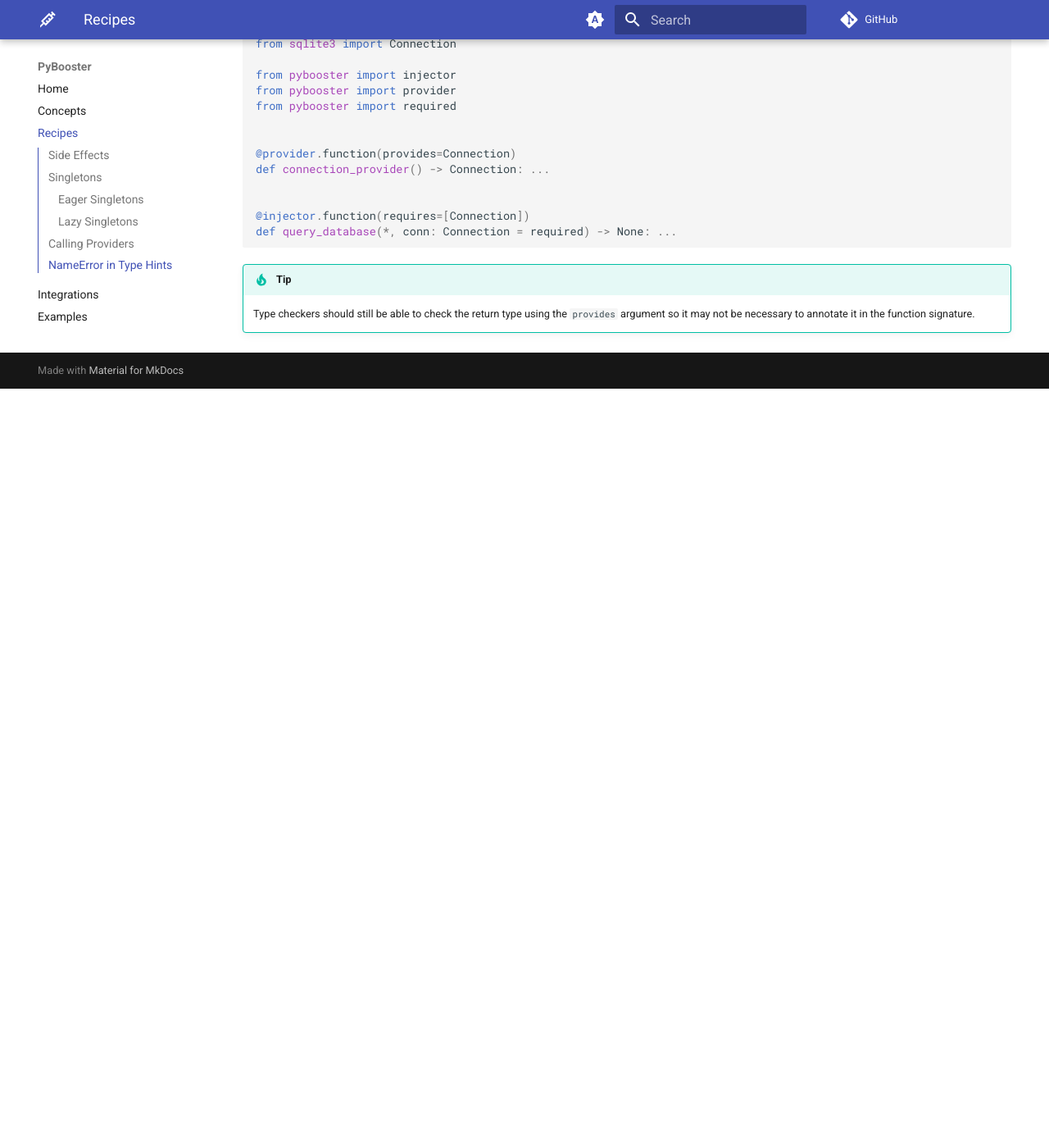
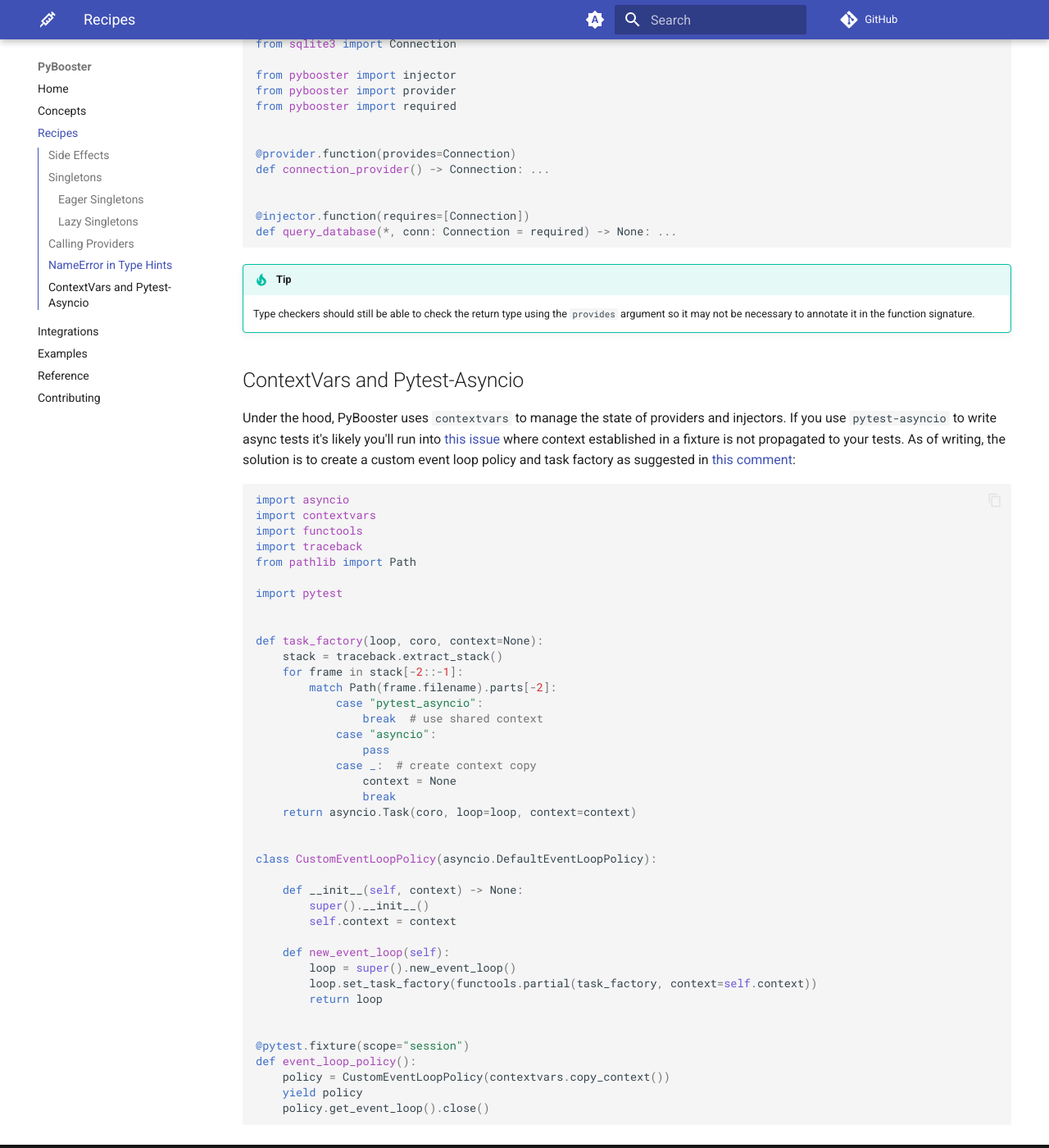
Before and after one commit to rmorshea/pybooster, an MkDocs documentation site: the page built from docs/src/recipes.md, in a window 1280 px wide and 1400 px high, scrolled down 4922 px. Shown: the whole window at 82% size. Built offline with MkDocs 1.6.1 and Material for MkDocs 9.7.7, drawn with Linux system fonts in a browser that asks for light colours; comment, search, counter and statistics services are not loaded; before the commit the page ends 5396 px from its top, so only the background shows below that.

Commit message:
document pytest asyncio issue

````diff
--- a/docs/src/recipes.md
+++ b/docs/src/recipes.md
@@ -270,3 +270,55 @@ def query_database(*, conn: Connection = required) -> None: ...
 
     Type checkers should still be able to check the return type using the `provides`
     argument so it may not be necessary to annotate it in the function signature.
+
+## ContextVars and Pytest-Asyncio
+
+Under the hood, PyBooster uses `contextvars` to manage the state of providers and
+injectors. If you use `pytest-asyncio` to write async tests it's likely you'll run into
+[this issue](https://github.com/pytest-dev/pytest-asyncio/issues/127) where context
+established in a fixture is not propagated to your tests. As of writing, the solution
+is to create a custom event loop policy and task factory as suggested in
+[this comment](https://github.com/pytest-dev/pytest-asyncio/issues/127#issuecomment-2062158881):
+
+```python
+import asyncio
+import contextvars
+import functools
+import traceback
+from pathlib import Path
+
+import pytest
+
+
+def task_factory(loop, coro, context=None):
+    stack = traceback.extract_stack()
+    for frame in stack[-2::-1]:
+        match Path(frame.filename).parts[-2]:
+            case "pytest_asyncio":
+                break  # use shared context
+            case "asyncio":
+                pass
+            case _:  # create context copy
+                context = None
+                break
+    return asyncio.Task(coro, loop=loop, context=context)
+
+
+class CustomEventLoopPolicy(asyncio.DefaultEventLoopPolicy):
+
+    def __init__(self, context) -> None:
+        super().__init__()
+        self.context = context
+
+    def new_event_loop(self):
+        loop = super().new_event_loop()
+        loop.set_task_factory(functools.partial(task_factory, context=self.context))
+        return loop
+
+
+@pytest.fixture(scope="session")
+def event_loop_policy():
+    policy = CustomEventLoopPolicy(contextvars.copy_context())
+    yield policy
+    policy.get_event_loop().close()
+```
````
